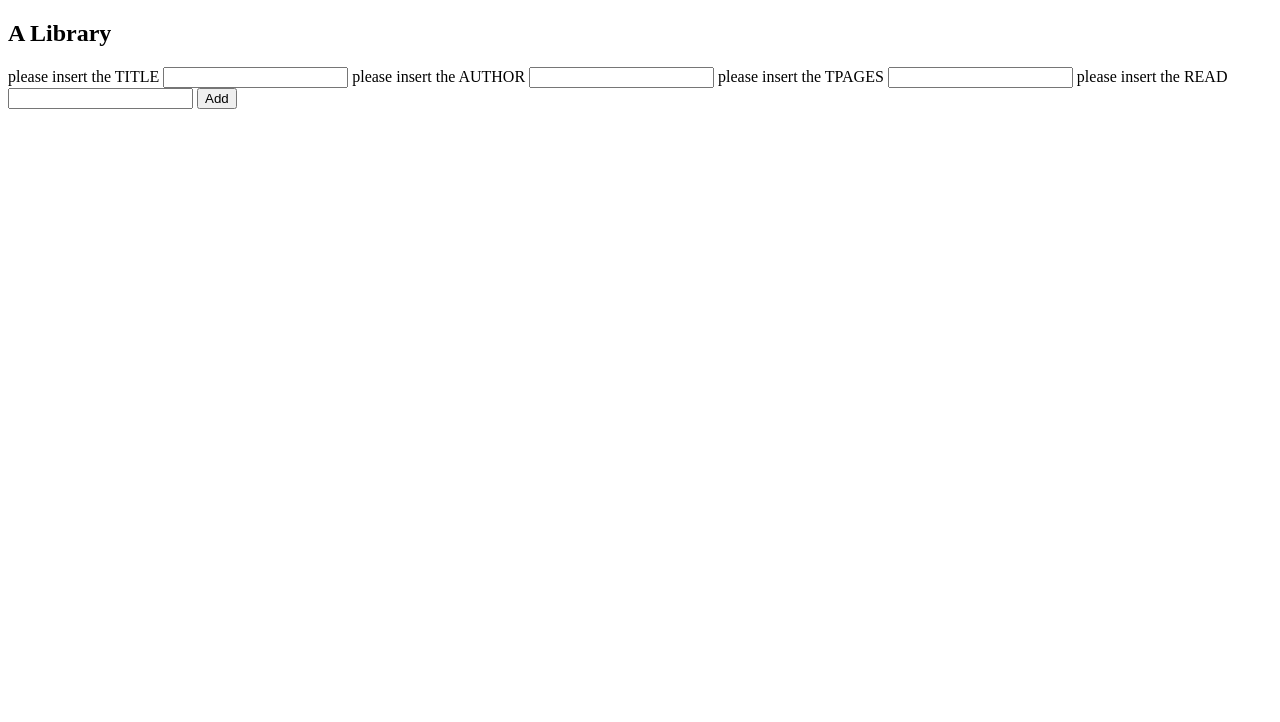
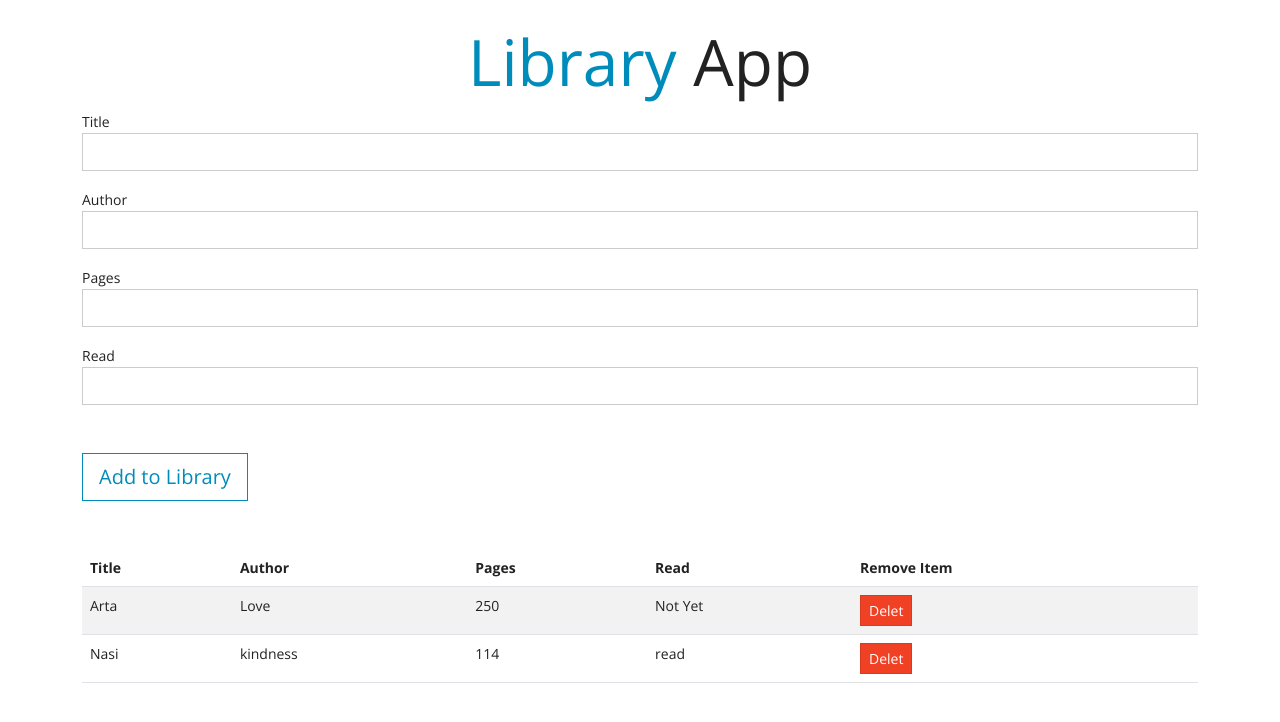
Before and after one commit to artapourzandi/Library, a plain HTML site: page index.html in a window 1280 px wide. Drawn offline with nearby package versions, Linux system fonts and the light colour scheme.

Commit message:
everythings changed June 8

```diff
--- a/index.html
+++ b/index.html
@@ -4,31 +4,47 @@
     <meta charset="UTF-8">
     <meta http-equiv="X-UA-Compatible" content="IE=edge">
     <meta name="viewport" content="width=device-width, initial-scale=1.0">
-    <title>Document</title>
+    <link rel="stylesheet" href="https://bootswatch.com/5/yeti/bootstrap.min.css">
+    <title>Library App</title>
 </head>
 <body>
+    <div class="container mt-4">
+        <h1 class="display-3 text-center"><span class="text-primary">Library </span>App</h1>
 
-    <h2>A Library</h2>
+        <form id="main-form">
+            <div class="form-group mb-3">
+                <label for="title">Title</label>
+                <input type="text" id="title" class="form-control">
+            </div>
+            <div class="form-group mb-3">
+                <label for="author">Author</label>
+                <input type="text" id="author" class="form-control">
+            </div>
+            <div class="form-group mb-3">
+                <label for="pages">Pages</label>
+                <input type="number" id="pages" class="form-control">
+            </div>
+            <div class="form-group mb-5">
+                <label for="read">Read</label>
+                <input type="text" id="read" class="form-control">
+            </div>
+            <input type="submit" value="Add to Library" class="btn btn-outline-primary btn-lg">
+        </form>
 
+        <table class="table table-striped mt-5">
+            <thead>
+                <tr>
+                    <th>Title</th>
+                    <th>Author</th>
+                    <th>Pages</th>
+                    <th>Read</th>
+                    <th>Remove Item</th>
+                </tr>
+            </thead>
+            <tbody id="book-list"></tbody>
+        </table>
 
-    <label>please insert the TITLE</label>
-    <input type="text" id="title" value="">
-
-    <label>please insert the AUTHOR</label>
-    <input type="text" id="author" value="">
-
-    <label>please insert the TPAGES</label>
-    <input type="text" id="pages" value="">
-
-    <label>please insert the READ</label>
-    <input type="text" id="read" value="">
-
-
-
-    <button onclick="addBookToLibrary()">Add</button>
-
-
-
+    </div>
 
     <script src="main.js"></script>
 </body>
--- a/main.js
+++ b/main.js
@@ -1,55 +1,97 @@
-let myLibrary = [];
+//  Create a Book Object
+class Book {
+    constructor(title, author, pages, read) {
+        this.title = title;
+        this.author = author;
+        this.pages = pages;
+        this.read = read;
+        /* this.info = function() {
+            return (title + " by " + author + ', ' + "pages: " + pages + ', ' + read);
+        } */
+    }
+}
 
-function Book(title, author, pages, read){
-    this.title = title
-    this.author = author
-    this.pages = pages
-    this.read = read
-    this.info = function() {
-        return (title + " by " + author + ', ' + "pages: " + pages + ', ' + read);
+// Display Tasks
+class UI {
+    static display() {
+        const myLibrary = [
+            {
+                title: 'Arta',
+                author: 'Love',
+                pages: 250,
+                read: 'Not Yet'
+            },
+            {
+                title: 'Nasi',
+                author: 'kindness',
+                pages: 114,
+                read: 'read'
+            }
+        ];
+
+        const books = myLibrary;
+
+        books.forEach((book) => UI.addBookToList(book))
+    }
+
+    static addBookToList(book) {
+        const list = document.querySelector('#book-list');
+        const row = document.createElement('tr');
+
+        row.innerHTML = `
+        <td>${book.title}</td>
+        <td>${book.author}</td>
+        <td>${book.pages}</td>
+        <td>${book.read}</td>
+        <td><a href="#" class="btn btn-danger btn-sm delet">Delet</td>
+        `;
+
+        list.appendChild(row);
+    }
+
+    static deletTheRow(element) {
+        if(element.classList.contains('delet')) {
+            element.parentElement.parentElement.remove();
+        }
+    }
+
+    static emptyInput() {
+        document.querySelector('#title').value = '';
+        document.querySelector('#author').value = '';
+        document.querySelector('#pages').value = '';
+        document.querySelector('#read').value = '';
     }
 }
 
 
-// const book1 = new Book('\" The Habits', 'J K Rolling', 400, 'not read yet \"');
+// Storage Tasks
 
 
-let values = [];
+// Event = Add
+document.addEventListener('DOMContentLoaded', UI.display);
+document.querySelector('#main-form').addEventListener('submit', (e) =>
+{
 
-function addBookToLibrary() {
-    let title = document.getElementById("title").value;
-    let author = document.getElementById("author").value;
-    let pages = document.getElementById("pages").value;
-    let read = document.getElementById("read").value;
+    // we prevent default action of submit button
+    e.preventDefault();
+    // collecting the values of the form
+    const title = document.querySelector('#title').value;
+    const author = document.querySelector('#author').value;
+    const pages = document.querySelector('#pages').value;
+    const read = document.querySelector('#read').value;
 
-    let book2 = new Book(title, author, pages, read);
+    // create an instance from object 'Book'
+    const book = new Book(title, author, pages, read);
 
-    // values = [title, author, pages, read];
+    // Now we add our instance to our Display
+    UI.addBookToList(book);
 
-    myLibrary = myLibrary.concat(book2);
-
-    let btnClear = document.querySelector('button');
-    let inputs = document.querySelectorAll('input');
-
-    btnClear.addEventListener('click', () => {
-        inputs.forEach(input => input.value = '')
-    })
-}
+    UI.emptyInput();
+});
 
 
-
-
-for (var i = 0; i < myLibrary.length; i++) {
-    console.table(myLibrary[i]);
-}
-
-
-
-
-
-
-
-
-
-
-// console.log(book1.info());
+// Event = Remove
+document.querySelector('#book-list').addEventListener('click', (e) =>
+{
+    UI.deletTheRow(e.target)
+});
```
